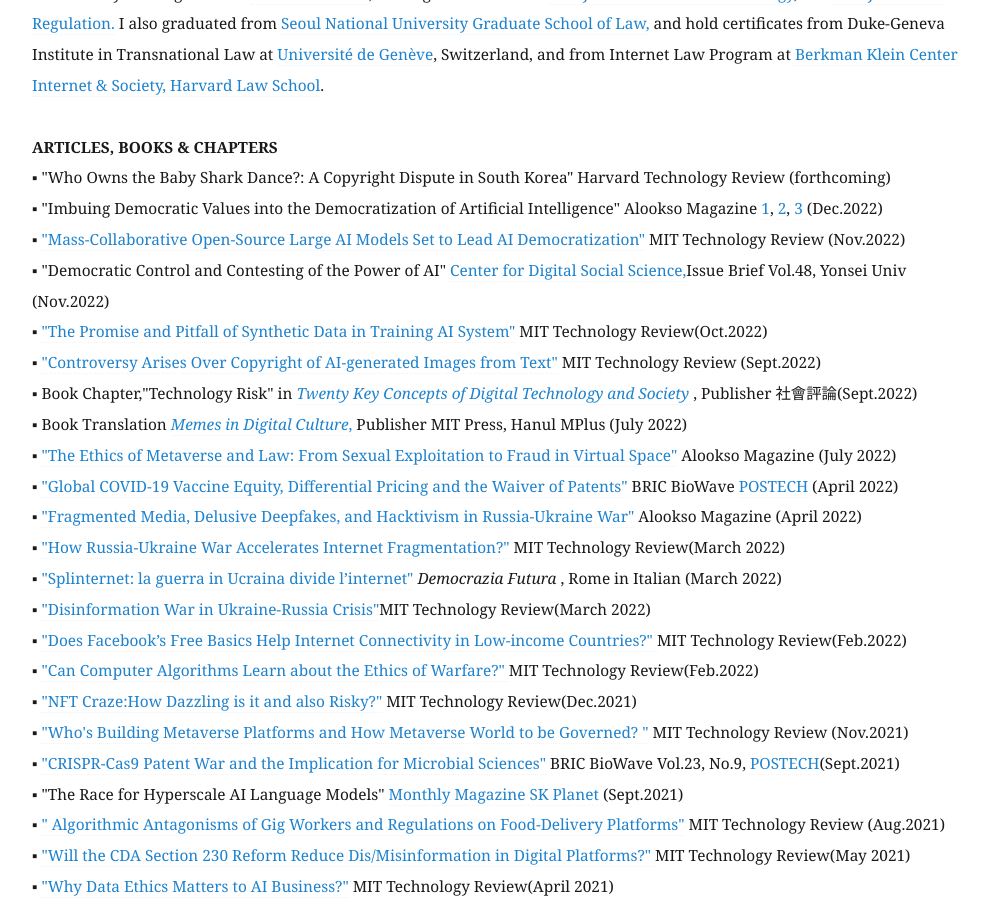
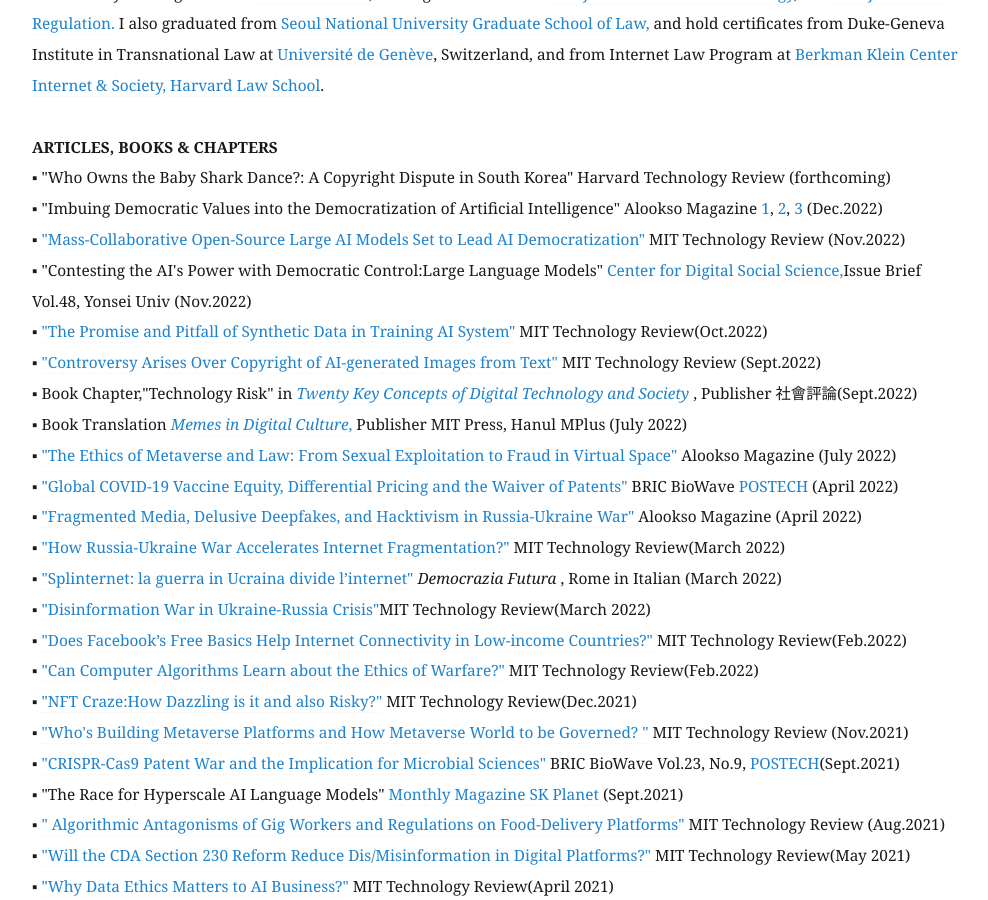
Before and after one commit to eunchangchoi/eunchangchoi.github.io, a Jekyll site: the page built from index.md, in a window 1280 px wide and 900 px high, scrolled down 1897 px. Shown: the whole window, without its empty margins (68-1056 px from the left). Built offline with Jekyll 4.4.1, drawn with Linux system fonts in a browser that asks for light colours.

Commit message:
Update index.md

```diff
--- a/index.md
+++ b/index.md
@@ -36,7 +36,7 @@
 ▪ "Who Owns the Baby Shark Dance?: A Copyright Dispute in South Korea" Harvard Technology Review (forthcoming) <br>
 ▪ "Imbuing Democratic Values into the Democratization of Artificial Intelligence" Alookso Magazine <a href="https://alook.so/posts/q1tpJvM">1</a>, <a href="https://alook.so/posts/mbtE1zy"> 2</a>, <a href="https://alook.so/posts/KmtBEro">3 </a> (Dec.2022) <br>
 ▪ <a href="https://www.technologyreview.kr/ai-%eb%af%bc%ec%a3%bc%ed%99%94%eb%a5%bc-%ec%9d%b4%eb%81%84%eb%8a%94-%eb%8c%80%ea%b7%9c%eb%aa%a8-%ed%98%91%ec%97%85-ai-%eb%aa%a8%eb%8d%b8/"> "Mass-Collaborative Open-Source Large AI Models Set to Lead AI Democratization"</a> MIT Technology Review (Nov.2022) <br>
-▪ "Democratic Control and Contesting of the Power of AI" <a href="http://cdss.yonsei.ac.kr/"> Center for Digital Social Science,</a>Issue Brief Vol.48, Yonsei Univ (Nov.2022) <br>
+▪ "Contesting the AI's Power with Democratic Control:Large Language Models"<a href="http://cdss.yonsei.ac.kr/"> Center for Digital Social Science,</a>Issue Brief Vol.48, Yonsei Univ (Nov.2022) <br>
 ▪ <a href="https://www.technologyreview.kr/%ed%95%a9%ec%84%b1-%eb%8d%b0%ec%9d%b4%ed%84%b0%ec%9d%98-%ec%8b%9c%eb%8c%80%ea%b0%80-%ec%98%a4%ea%b3%a0-%ec%9e%88%eb%8b%a4/"> "The Promise and Pitfall of Synthetic Data in Training AI System"</a> MIT Technology Review(Oct.2022)<br>
 ▪ <a href="https://www.technologyreview.kr/%ed%85%8d%ec%8a%a4%ed%8a%b8%eb%a5%bc-%ec%9d%b4%eb%af%b8%ec%a7%80%eb%a1%9c-%eb%b0%94%ea%bf%94%ec%a3%bc%eb%8a%94-ai%eb%a5%bc-%eb%91%98%eb%9f%ac%ec%8b%bc-%ec%a0%80%ec%9e%91%ea%b6%8c-%eb%85%bc%ec%9f%81/"> "Controversy Arises Over Copyright of AI-generated Images from Text"</a> MIT Technology  Review (Sept.2022)<br>
 ▪ Book Chapter,"Technology Risk" in <i> <a href="https://sapyoung.com/bbs/board.php?bo_table=booklist2&wr_id=431"> Twenty Key Concepts of Digital Technology and Society </a> </i>, Publisher 社會評論(Sept.2022) <br>
```
